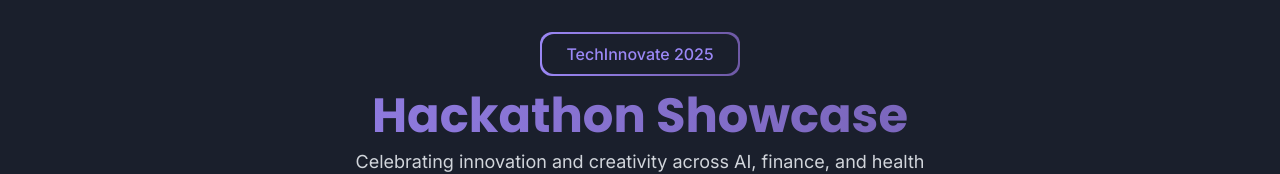
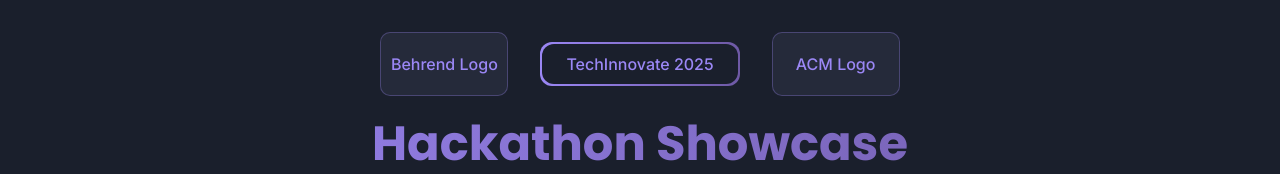
Before and after one commit to MichaelGit202/hackathon-showcase-gallery, a React (Vite) app: page / in a window 1280 px wide. Shown: the top 174 px of the page. Built offline with nearby package versions, Linux system fonts and the light colour scheme.

Commit message:
Add Behrend and ACM logos to header
Add space and placeholder for Behrend and ACM logos in the header component.

```diff
--- a/src/components/HackathonHeader.tsx
+++ b/src/components/HackathonHeader.tsx
@@ -4,11 +4,23 @@ import React from 'react';
 const HackathonHeader: React.FC = () => {
   return (
     <div className="text-center py-8 px-4 mb-8">
-      <div className="inline-block bg-gradient-to-r from-hackathon-accent to-hackathon-accent2 p-[2px] rounded-lg mb-4">
-        <div className="bg-hackathon-background rounded-lg px-6 py-2">
-          <h4 className="font-inter font-medium text-hackathon-accent">TechInnovate 2025</h4>
+      <div className="flex justify-center items-center mb-6 space-x-8">
+        {/* Logo placeholders - replace with actual logo images when available */}
+        <div className="bg-hackathon-card p-2 rounded-md w-32 h-16 flex items-center justify-center border border-hackathon-accent/30">
+          <span className="text-hackathon-accent font-medium">Behrend Logo</span>
+        </div>
+
+        <div className="inline-block bg-gradient-to-r from-hackathon-accent to-hackathon-accent2 p-[2px] rounded-lg">
+          <div className="bg-hackathon-background rounded-lg px-6 py-2">
+            <h4 className="font-inter font-medium text-hackathon-accent">TechInnovate 2025</h4>
+          </div>
+        </div>
+
+        <div className="bg-hackathon-card p-2 rounded-md w-32 h-16 flex items-center justify-center border border-hackathon-accent/30">
+          <span className="text-hackathon-accent font-medium">ACM Logo</span>
         </div>
       </div>
+
       <h1 className="text-4xl md:text-5xl font-bold mb-2 bg-gradient-to-r from-hackathon-accent to-hackathon-accent2 bg-clip-text text-transparent">
         Hackathon Showcase
       </h1>
```
